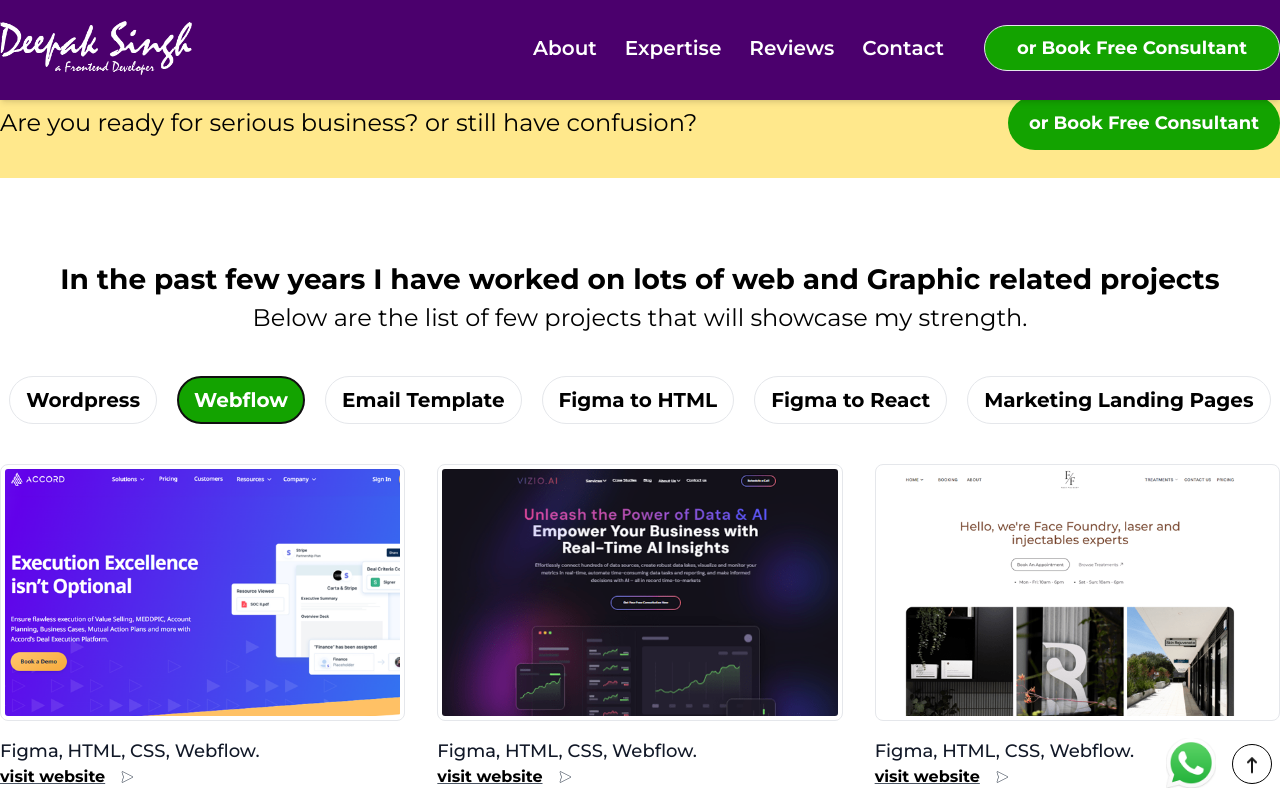
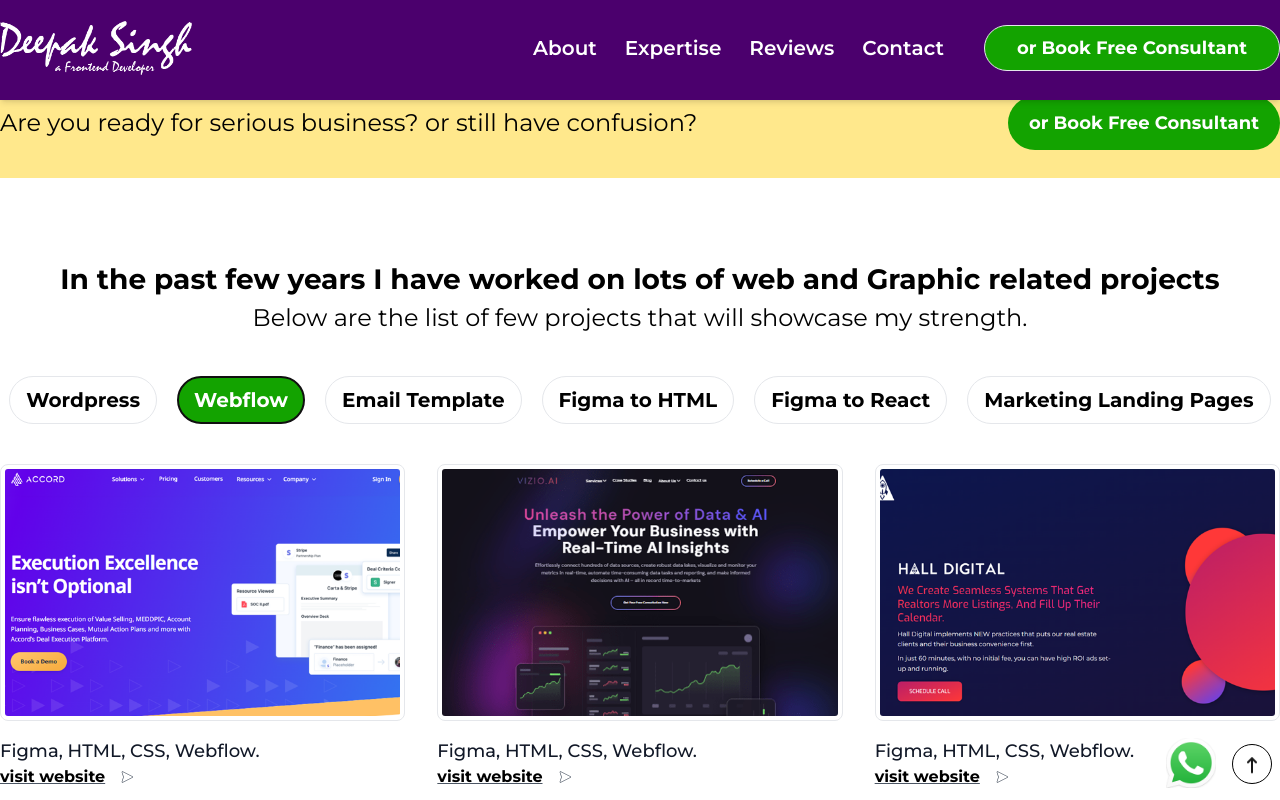
Before and after one commit to webuiexpert/deepak-rawat, a React (Create React App) app: page / in a window 1280 px wide. Both pictures are taken after a click on the tab "Webflow". Shown: the part 1472-2272 px from the top of the page. Built offline with nearby package versions, Linux system fonts and the light colour scheme.

Commit message:
Update Webflow Projects
Update Webflow Projects

```diff
--- a/src/Components/WebflowProjects.jsx
+++ b/src/Components/WebflowProjects.jsx
@@ -24,17 +24,6 @@
             "projectImage": webflowProject2,
             "tools": "Figma, HTML, CSS, Webflow.",
             "link": "https://www.vizio.ai/"
-           },
-           {
-            "projectImage": webflowProject3,
-            "tools": "Figma, HTML, CSS, Webflow.",
-            "link": "https://facefoundry.webflow.io/"
-           },
-
-           {
-            "projectImage": webflowProject5,
-            "tools": "Figma, HTML, CSS, Webflow.",
-            "link": "https://starlight-stage.webflow.io/"
            },
            {
             "projectImage": webflowProject6,
```
